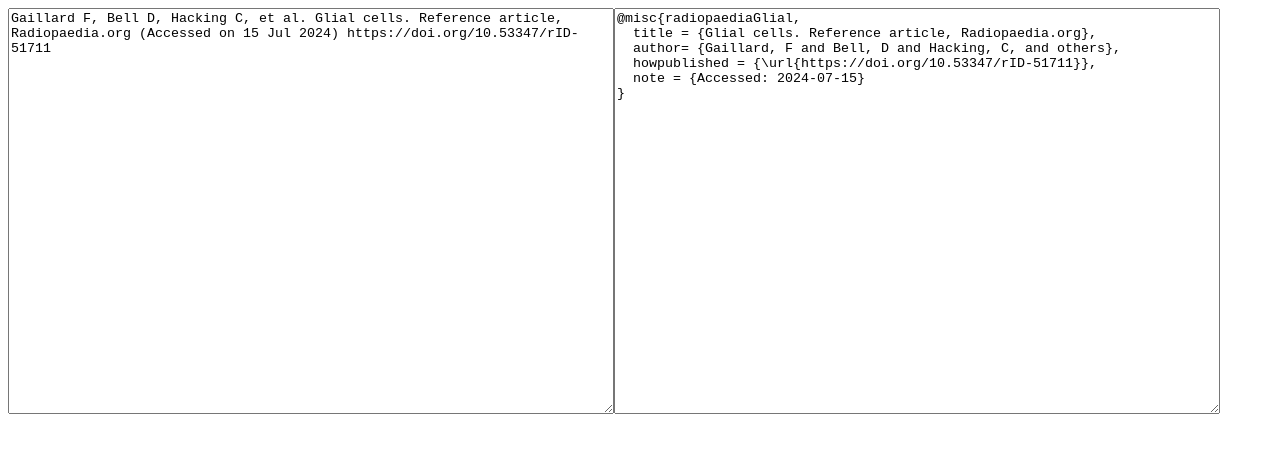
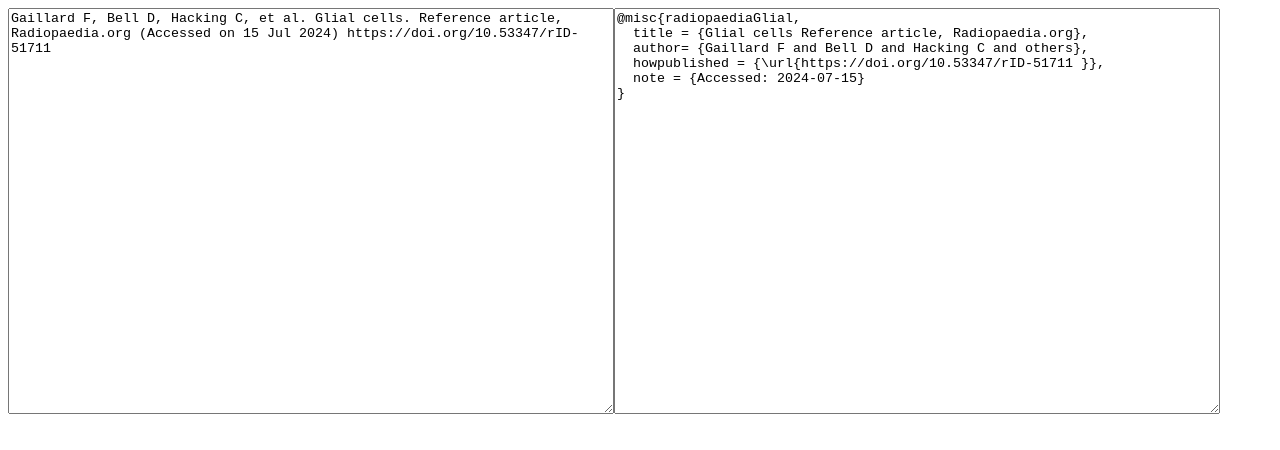
Before and after one commit to FlorentinBieder/Radiopaedia2BibTeX, a plain HTML site: page index.html in a window 1280 px wide. Drawn offline with Linux system fonts and the light colour scheme.

Commit message:
robustify wrt et al.

```diff
--- a/index.html
+++ b/index.html
@@ -5,22 +5,24 @@
 function main(){
 
     function translate(input){
-        const re = new RegExp("(.+) et al\. (.*\.) Reference article, Radiopaedia\.org \\(Accessed on (.*)\\) (https.*)")
-        const matches = input.match(re)
-        var authors = matches[1]
-        authors = authors.split(', ').map(function(a){
-            var names = a.split(' ')
-            var out = names[0]+", "+names.slice(1).join(' '); //.join('. ')+"."
-            return out;
-        }).join(' and ')
-        var title = matches[2]
-        var date = new Date(Date.parse(matches[3]))
+        var matches = ['AAA', 'BBB', 'CCC', '15 Jul 2024', 'EEE', 'FFF']
+        var [author_title, date_url] = input.split('. Reference article, Radiopaedia.org ')
+        author_title = author_title.split(', ')
+        var authors = author_title.slice(0, -1)
+        var etal_title = author_title.slice(-1)[0].split('et al. ')
+        var etal = etal_title.length > 1
+        var title = etal_title.slice(-1)[0]
+        authors = authors.join(' and ')
+
+        date_url = date_url.split(') ')
+        var date = date_url[0].split('(Accessed on ')[1]
+        date = new Date(Date.parse(date))
         date.setUTCHours(0, 0, 0, 0);
         var time = date.toISOString().slice(0, 10)
-        var url = matches[4].split(' ')[0]
+        var url = date_url[1]
         var output = ("@misc\{radiopaedia"+title.split(' ')[0]+",\n"+
             "  title = \{"+title+" Reference article, Radiopaedia.org\},\n"+
-            "  author= \{"+authors+" and others\},\n"+
+            "  author= \{"+authors+(etal?" and others":"")+"\},\n"+
             "  howpublished = \{\\url\{"+url+"\}\},\n"+
                     "  note = \{Accessed: "+time+"\}\n\}"); //to iso
         return output
@@ -43,6 +45,7 @@
     document.body.appendChild(textareaOutput)
     //outElemphoto.onmouseover = x => elem.select()
     var value = 'Gaillard F, Bell D, Hacking C, et al. Glial cells. Reference article, Radiopaedia.org (Accessed on 15 Jul 2024) https://doi.org/10.53347/rID-51711 '
+    //var value = 'Gaillard F, Hacking C, Knipe H, Astrocytes. Reference article, Radiopaedia.org (Accessed on 15 Jul 2024) https://doi.org/10.53347/rID-51707 '
     textareaInput.value = value
     textareaOutput.value = translate(value)
 }
```
